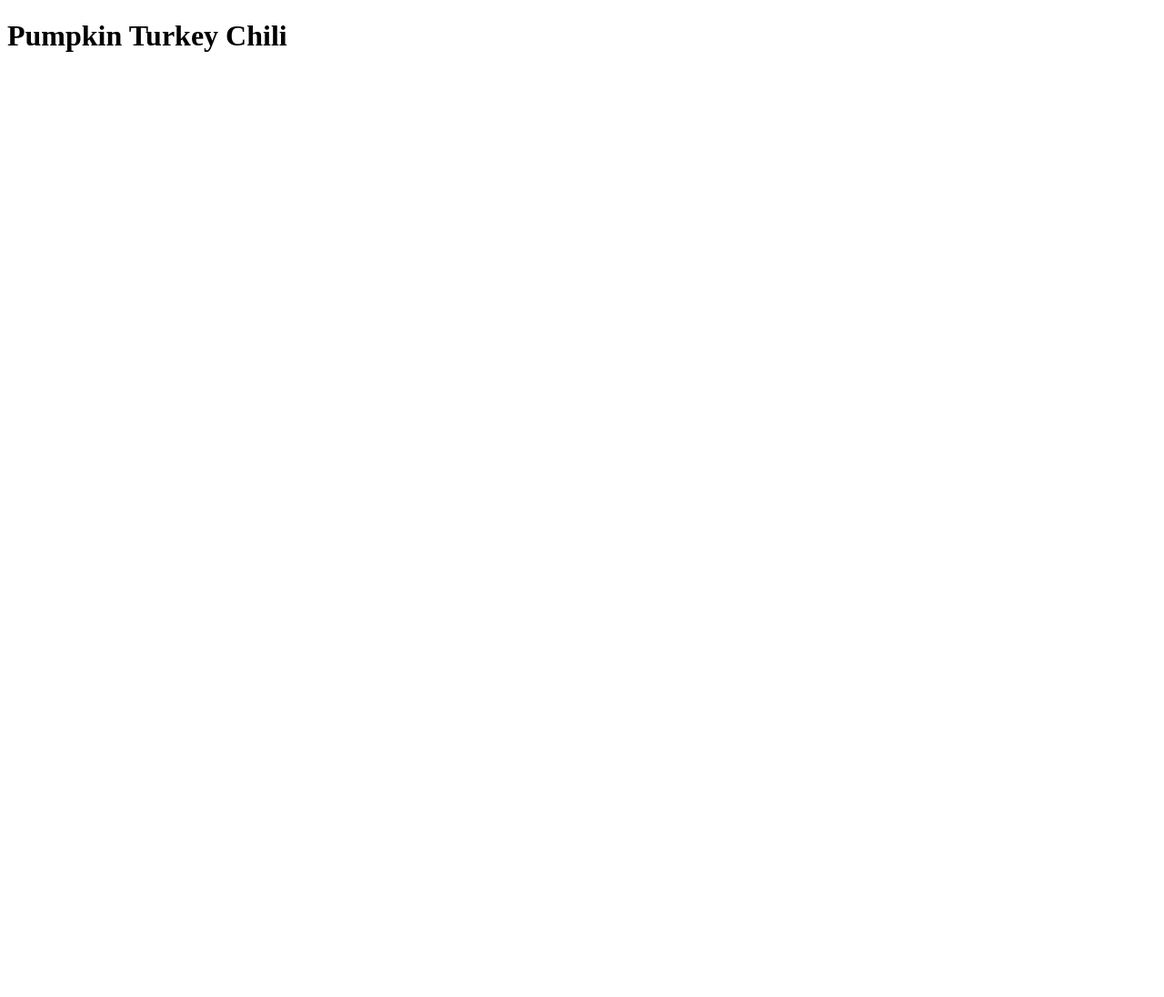
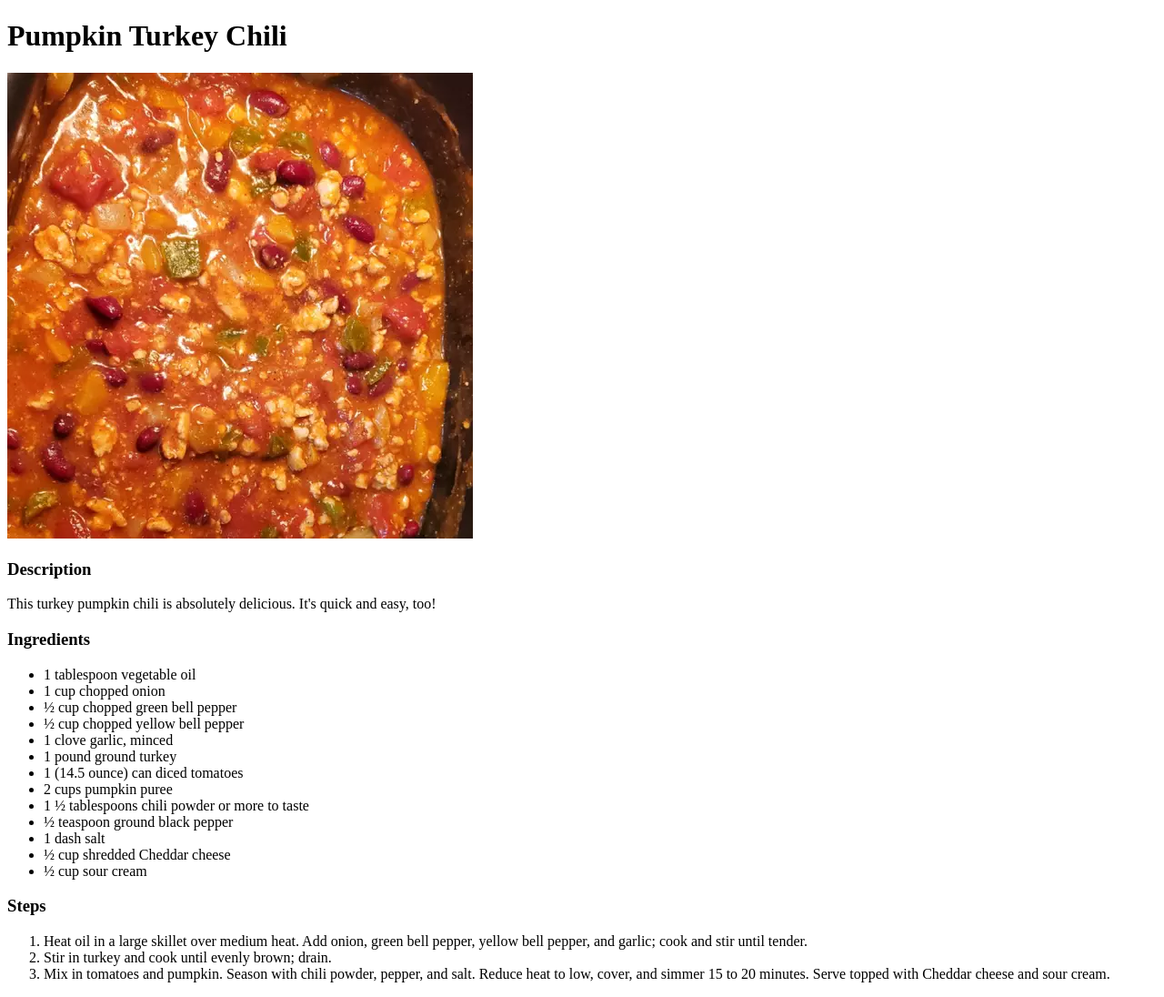
Before and after one commit to egecnoob/odin-recipes, a plain HTML site: page recipes/Pumpkin Turkey Chili.html in a window 1280 px wide. Shown: the whole page at 91% size. Before the commit the page ends 800 px from the top, so only its background shows below. Drawn offline with Linux system fonts and the light colour scheme.

Commit message:
2 more recipes done

```diff
--- a/recipes/Pumpkin Turkey Chili.html
+++ b/recipes/Pumpkin Turkey Chili.html
@@ -7,5 +7,33 @@
 </head>
 <body>
     <h1>Pumpkin Turkey Chili</h1>
+    <img src="../img/pumpkin_turkey_chili.png" alt="Pumpkin Turkey Chili">
+
+    <h3>Description</h3>
+    <p>This turkey pumpkin chili is absolutely delicious. It's quick and easy, too!</p>
+
+    <h3>Ingredients</h3>
+    <ul>
+        <li>1 tablespoon vegetable oil</li>
+        <li>1 cup chopped onion</li>
+        <li>½ cup chopped green bell pepper</li>
+        <li>½ cup chopped yellow bell pepper</li>
+        <li>1 clove garlic, minced</li>
+        <li>1 pound ground turkey</li>
+        <li>1 (14.5 ounce) can diced tomatoes</li>
+        <li>2 cups pumpkin puree</li>
+        <li>1 ½ tablespoons chili powder or more to taste</li>
+        <li>½ teaspoon ground black pepper</li>
+        <li>1 dash salt</li>
+        <li>½ cup shredded Cheddar cheese</li>
+        <li>½ cup sour cream</li>
+    </ul>
+
+    <h3>Steps</h3>
+    <ol>
+        <li>Heat oil in a large skillet over medium heat. Add onion, green bell pepper, yellow bell pepper, and garlic; cook and stir until tender.</li>
+        <li>Stir in turkey and cook until evenly brown; drain.</li>
+        <li>Mix in tomatoes and pumpkin. Season with chili powder, pepper, and salt. Reduce heat to low, cover, and simmer 15 to 20 minutes. Serve topped with Cheddar cheese and sour cream.</li>
+    </ol>
 </body>
 </html>
```
Also changed, not shown: recipes/Butternut Squash Soup.html (+25 -0 lines), img/butternut_squash_soup.png (added), img/pumpkin_turkey_chili.png (added).
